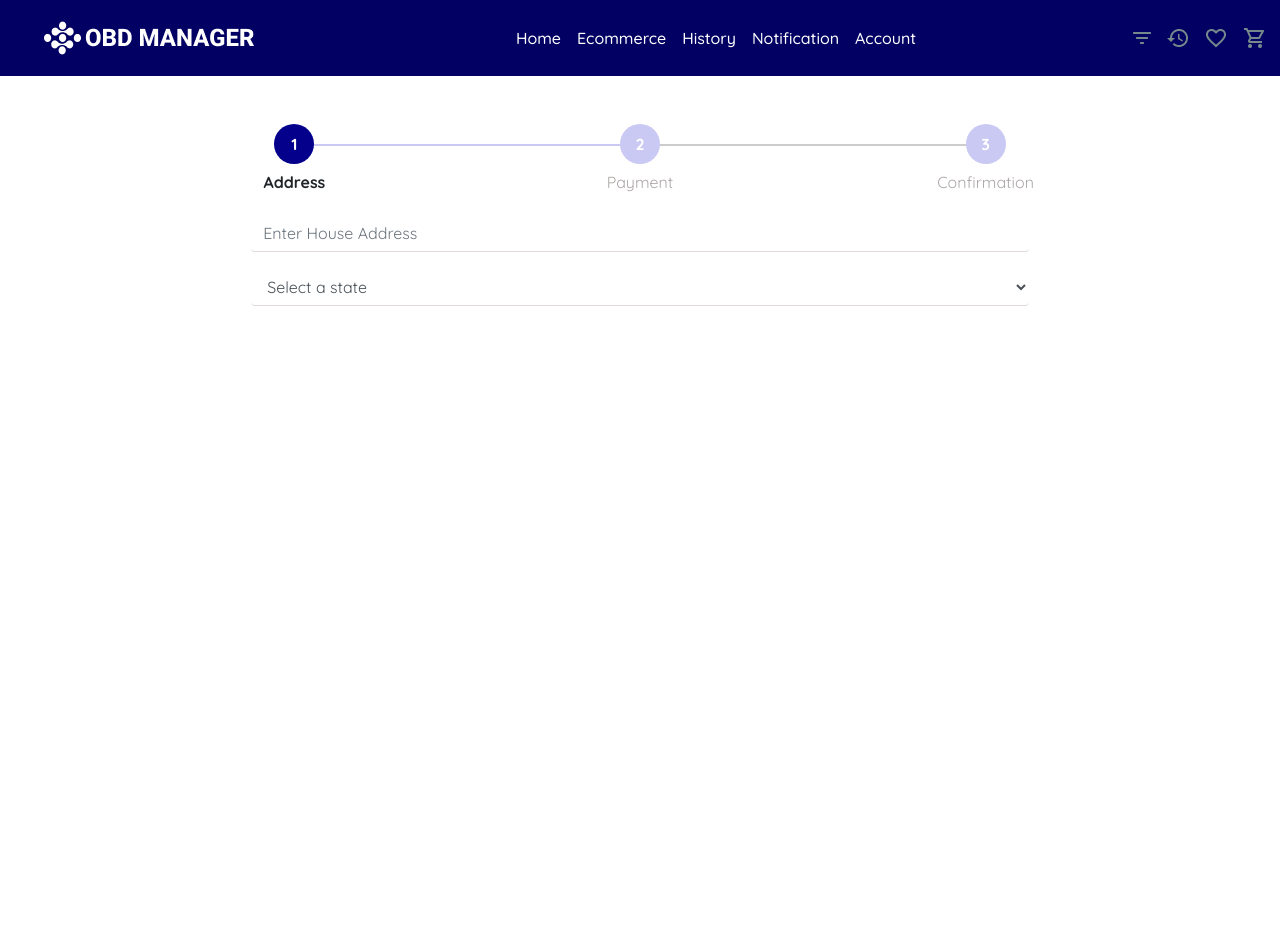
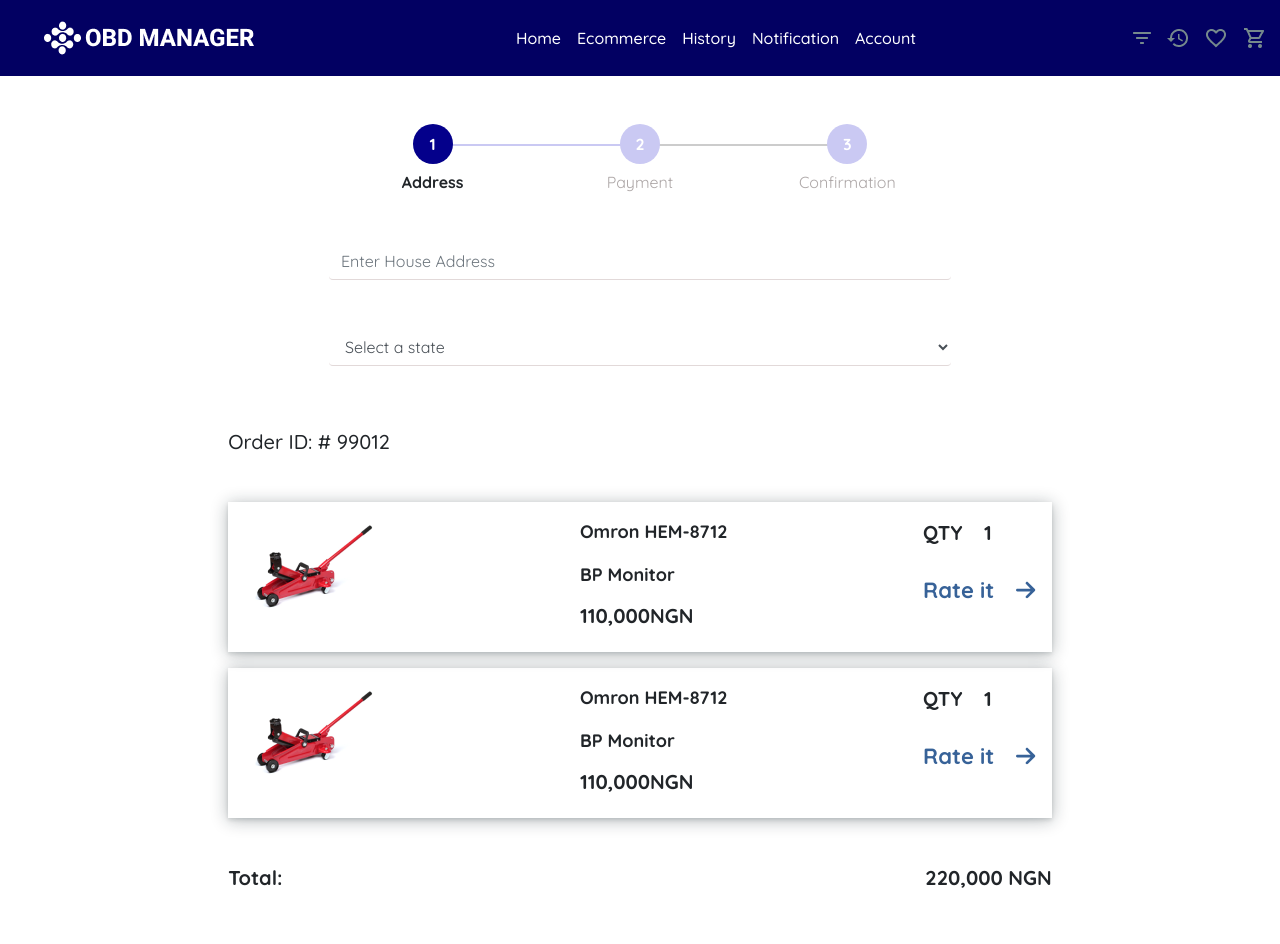
Before and after one commit to cycodedconcept/OBD-eccomerce, a React (Create React App) app: page /checkout in a window 1280 px wide. Shown: the top 944 px of the page. Before the commit the page ends 800 px from the top, so only its background shows below. Built offline with nearby package versions, Linux system fonts and the light colour scheme.

Commit message:
checkout phase1 completed

```diff
--- a/src/Pages/Checkout/Checkout.jsx
+++ b/src/Pages/Checkout/Checkout.jsx
@@ -1,5 +1,9 @@
 import React, { useState } from 'react'
 import './checkout.css'
+import { Image } from '../../assets'
+
+import { FontAwesomeIcon } from '@fortawesome/react-fontawesome'
+import { faArrowRight } from '@fortawesome/free-solid-svg-icons'
 
 const Checkout = () => {
     const [selectedState, setSelectedState] = useState('');
@@ -19,7 +23,8 @@ const Checkout = () => {
       <div className="row mt-5">
           <div className="col-sm-12 col-md-12 col-lg-1"></div>
           <div className="col-sm-12 col-md-12 col-lg-10">
-              <div className="progress-section">
+              <center className='mb-5'>
+                <div className="progress-section custom-w-50">
                     <div className="stepper-wrapper">
                         <div className="stepper-item completed active">
                             <div className="step-counter">1</div>
@@ -34,12 +39,14 @@ const Checkout = () => {
                             <div className="step-name color">Confirmation</div>
                         </div>
                     </div>
-              </div>
+                </div>
+              </center>
+
 
               <div className="checkout-form">
                   <center>
-                   <form className='order-form w-75'>
-                        <div className="form-group">
+                   <form className='order-form custom-w-75'>
+                        <div className="form-group mb-5">
                             <input type="email" className="form-control" id="exampleInputEmail1" aria-describedby="emailHelp" placeholder='Enter House Address'/>
                         </div>
 
@@ -53,9 +60,59 @@ const Checkout = () => {
                         </div>
                   </form>
                   </center>
+
+
               </div>
           </div>
           <div className="col-sm-12 col-md-12 col-lg-1"></div>
+      </div>
+
+      <div className="row mt-5">
+          <div className="col-sm-12 col-md-12 col-lg-2"></div>
+          <div className="col-sm-12 col-md-12 col-lg-8">
+            <div className="order-details-section mb-5">
+                <h5>Order ID: # 99012</h5>
+            </div>
+            <div className="order-item d-flex justify-content-between my-3 p-3">
+                  <div className="order-image">
+                      <img src={ Image } alt=""/>
+                  </div>
+
+                  <div className="order-info">
+                      <p>Omron HEM-8712</p>
+                      <p>BP Monitor</p>
+                      <h5>110,000NGN</h5>
+                  </div>
+                  <div className="order-quantity">
+                      <p>QTY <span className='ml-3'>1</span></p>
+                      <button className='order-btn2'>Rate it <FontAwesomeIcon icon={ faArrowRight } className="ml-3" style={{ color: '#376298'}}/></button>
+                  </div>
+              </div>
+              <div className="order-item d-flex justify-content-between my-3 p-3">
+                  <div className="order-image">
+                      <img src={ Image } alt=""/>
+                  </div>
+
+                  <div className="order-info">
+                      <p>Omron HEM-8712</p>
+                      <p>BP Monitor</p>
+                      <h5>110,000NGN</h5>
+                  </div>
+                  <div className="order-quantity">
+                      <p>QTY <span className='ml-3'>1</span></p>
+                      <button className='order-btn2'>Rate it <FontAwesomeIcon icon={ faArrowRight } className="ml-3" style={{ color: '#376298'}}/></button>
+                  </div>
+              </div>
+              <div className="order-price d-flex justify-content-between mt-5">
+                  <h5>Total: </h5>
+                  <h5>220,000 NGN</h5>
+              </div>
+
+              <div className='text-center my-5'>
+                 <button className='order-btn3'>Proceed</button>
+              </div>
+          </div>
+          <div className="col-sm-12 col-md-12 col-lg-2"></div>
       </div>
     </React.Fragment>
   )
--- /dev/null
+++ b/src/Pages/Checkout/Payment.jsx
@@ -0,0 +1,35 @@
+import React from 'react'
+import './checkout.css'
+
+const Payment = () => {
+  return (
+    <React.Fragment>
+      <div className="row">
+          <div className="col-sm-12 col-md-12 col-lg-1"></div>
+          <div className="col-sm-12 col-md-12 col-lg-10">
+          <center className='mb-5'>
+                <div className="progress-section custom-w-50">
+                    <div className="stepper-wrapper">
+                        <div className="stepper-item completed active">
+                            <div className="step-counter">1</div>
+                            <div className="step-name">Address</div>
+                        </div>
+                        <div className="stepper-item completed">
+                            <div className="step-counter">2</div>
+                            <div className="step-name color">Payment</div>
+                        </div>
+                        <div className="stepper-item">
+                            <div className="step-counter">3</div>
+                            <div className="step-name color">Confirmation</div>
+                        </div>
+                    </div>
+                </div>
+              </center>
+          </div>
+          <div className="col-sm-12 col-md-12 col-lg-1"></div>
+      </div>
+    </React.Fragment>
+  )
+}
+
+export default Payment
--- a/src/Pages/Checkout/checkout.css
+++ b/src/Pages/Checkout/checkout.css
@@ -92,3 +92,13 @@
     outline: none !important;
     box-shadow: none !important;
 }
+
+.custom-w-75, .custom-w-50 {
+    width: 60%;
+}
+
+@media screen and (max-width: 680px) {
+    .custom-w-75, .custom-w-50 {
+        width: 100% !important;
+    }
+}
--- a/src/Pages/Display.jsx
+++ b/src/Pages/Display.jsx
@@ -7,6 +7,7 @@ import Save from './Save/Save';
 import Cart from './Cart/Cart';
 import Order from './Order/Order';
 import Checkout from './Checkout/Checkout';
+import Payment from './Checkout/Payment'
 
 
 const Display = () => {
@@ -21,6 +22,7 @@ const Display = () => {
       <Route path='cart' element={<Cart />} />
       <Route path='order' element={<Order />} />
       <Route path='checkout' element={<Checkout />} />
+      <Route path='checkout/payment' element={<Payment />} />
       </Routes>
       </BrowserRouter>
     </React.Fragment>
```
